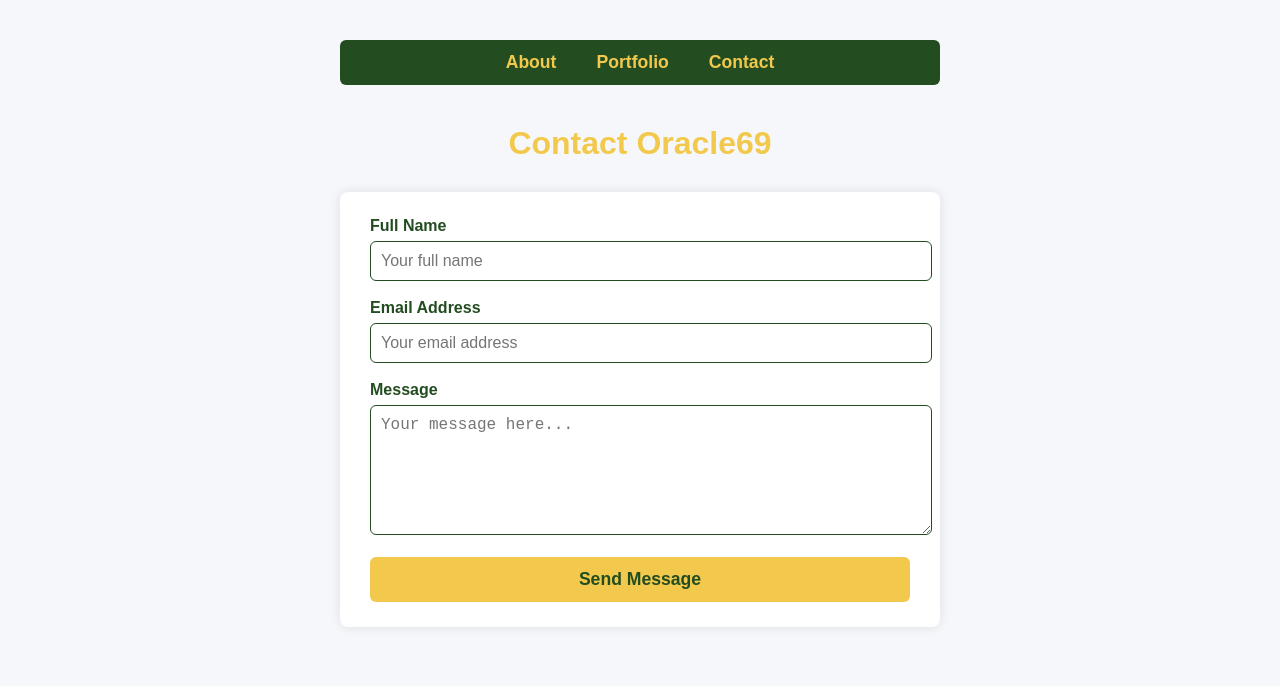
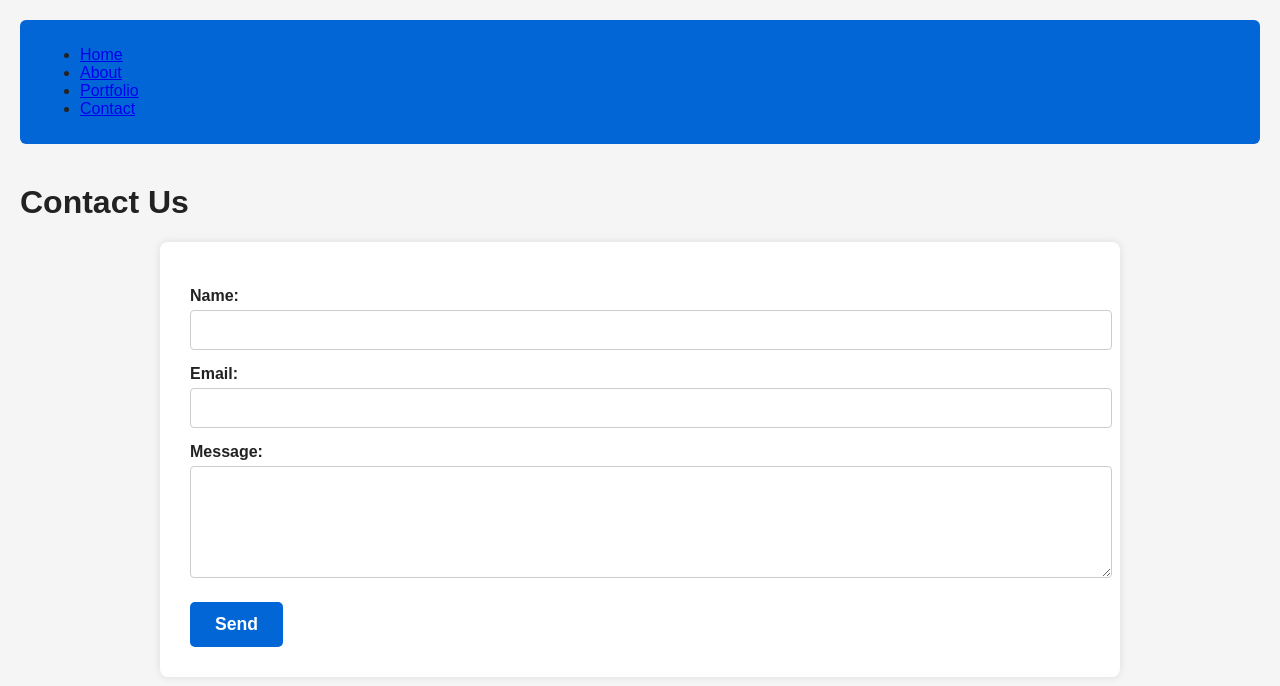
Before and after one commit to Oracle69digitalmarketing/oracle69digitalmarketing.github.io, a plain HTML site: page contact.html in a window 1280 px wide. Drawn offline with Linux system fonts and the light colour scheme.

Commit message:
Update contact.html

```diff
--- a/contact.html
+++ b/contact.html
@@ -1,115 +1,38 @@
 <!DOCTYPE html>
 <html lang="en">
 <head>
-  <meta charset="UTF-8" />
-  <meta name="viewport" content="width=device-width, initial-scale=1" />
-  <title>Contact Oracle69 Digital Marketing</title>
-  <style>
-    body {
-      font-family: Arial, sans-serif;
-      background: #f5f7fa;
-      color: #234d20; /* deep green */
-      margin: 0; padding: 40px 20px;
-      max-width: 600px;
-      margin-left: auto;
-      margin-right: auto;
-    }
-    h1 {
-      color: #f2c94c; /* yellow */
-      text-align: center;
-      margin-bottom: 30px;
-      font-weight: 700;
-    }
-    nav {
-      background: #234d20; /* deep green */
-      padding: 12px 30px;
-      border-radius: 6px;
-      margin-bottom: 40px;
-    }
-    .nav-menu {
-      display: flex;
-      justify-content: center;
-      list-style: none;
-      margin: 0; padding: 0;
-    }
-    .nav-menu li {
-      margin: 0 20px;
-    }
-    .nav-menu a {
-      color: #f2c94c; /* yellow */
-      font-weight: 700;
-      font-size: 1.1rem;
-      text-decoration: none;
-      transition: color 0.3s ease;
-    }
-    .nav-menu a:hover,
-    .nav-menu a:focus {
-      color: #d4b91f;
-      text-decoration: underline;
-      outline: none;
-    }
-    form {
-      background: white;
-      padding: 25px 30px;
-      border-radius: 8px;
-      box-shadow: 0 0 12px rgba(0,0,0,0.1);
-    }
-    label {
-      display: block;
-      margin-bottom: 6px;
-      font-weight: 600;
-    }
-    input[type="text"],
-    input[type="email"],
-    textarea {
-      width: 100%;
-      padding: 10px;
-      margin-bottom: 18px;
-      border: 1.5px solid #234d20;
-      border-radius: 6px;
-      font-size: 1rem;
-      color: #234d20;
-      resize: vertical;
-    }
-    input[type="submit"] {
-      background: #f2c94c; /* yellow */
-      border: none;
-      color: #234d20;
-      padding: 12px 25px;
-      font-weight: 700;
-      font-size: 1.1rem;
-      border-radius: 6px;
-      cursor: pointer;
-      transition: background-color 0.3s ease;
-      width: 100%;
-    }
-    input[type="submit"]:hover {
-      background: #d4b91f;
-    }
-  </style>
+<meta charset="UTF-8" />
+<meta name="viewport" content="width=device-width, initial-scale=1" />
+<title>Contact - Oracle69 Digital Marketing</title>
+<link rel="stylesheet" href="style.css" />
 </head>
 <body>
-  <nav>
-    <ul class="nav-menu">
-      <li><a href="about.html">About</a></li>
-      <li><a href="portfolio.html">Portfolio</a></li>
-      <li><a href="contact.html">Contact</a></li>
+  <nav class="main-nav">
+    <ul>
+      <li><a href="index.html" class="nav-link">Home</a></li>
+      <li><a href="about.html" class="nav-link">About</a></li>
+      <li><a href="portfolio.html" class="nav-link">Portfolio</a></li>
+      <li><a href="contact.html" class="nav-link active">Contact</a></li>
     </ul>
   </nav>
 
-  <h1>Contact Oracle69</h1>
+  <header>
+    <h1>Contact Us</h1>
+  </header>
 
-  <form action="mailto:contact@oracle69.com" method="POST" enctype="text/plain">
-    <label for="name">Full Name</label>
-    <input type="text" id="name" name="name" placeholder="Your full name" required />
+  <section class="content">
+    <form action="mailto:contact@oracle69.com" method="post" enctype="text/plain" class="contact-form">
+      <label for="name">Name:</label>
+      <input type="text" id="name" name="name" required />
 
-    <label for="email">Email Address</label>
-    <input type="email" id="email" name="email" placeholder="Your email address" required />
+      <label for="email">Email:</label>
+      <input type="email" id="email" name="email" required />
 
-    <label for="message">Message</label>
-    <textarea id="message" name="message" rows="6" placeholder="Your message here..." required></textarea>
+      <label for="message">Message:</label>
+      <textarea id="message" name="message" rows="5" required></textarea>
 
-    <input type="submit" value="Send Message" />
-  </form>
+      <button type="submit">Send</button>
+    </form>
+  </section>
 </body>
 </html>
```
